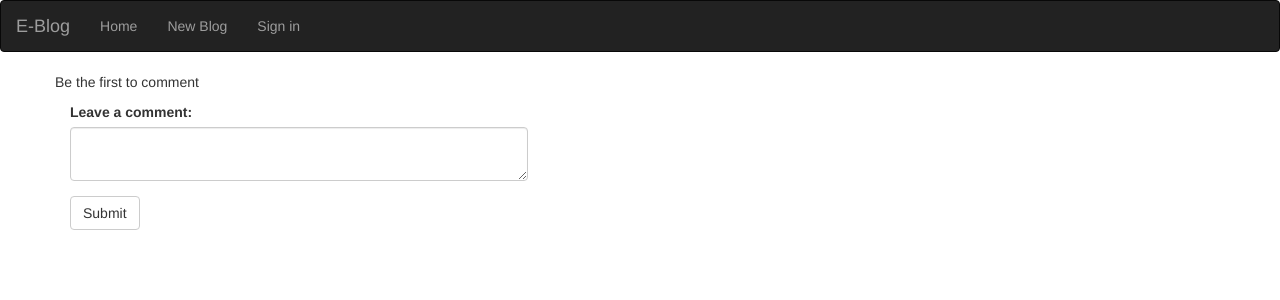
After one commit to paulinenanzala19/E-Blog, a Flask app: template app/templates/comment.html in a window 1280 px wide. The commit adds this page. Shown: the top 300 px of the page. Run offline with Flask 2, Linux system fonts and the light colour scheme; the template is opened without the code that fills it: values that come from a table or form of the project are taken from there, others are empty; some libraries are stand-ins or nearby versions.

Commit message:
adding a comment form

```diff
--- a/app/main/forms.py
+++ b/app/main/forms.py
@@ -11,3 +11,7 @@ class BlogForm(FlaskForm):
 class UpdateProfile(FlaskForm):
     bio = TextAreaField('Tell us about you.',validators = [InputRequired()])
     submit = SubmitField('Submit')
+
+class CommentForm(FlaskForm):
+    comment = TextAreaField('Leave a comment:',validators=[InputRequired()])
+    submit = SubmitField('Submit')
--- a/app/main/views.py
+++ b/app/main/views.py
@@ -1,9 +1,9 @@
 from flask import render_template,request,redirect,url_for
 from . import main
-from ..models import Blog,User,Upvote,Downvote
+from ..models import Blog,User,Upvote,Downvote,Comments
 from ..request import get_quotes
 from flask_login import login_required,current_user
-from .forms import BlogForm,UpdateProfile
+from .forms import BlogForm,UpdateProfile,CommentForm
 from .. import db,photos
 
 @main.route('/')
@@ -113,7 +113,7 @@ def dislikes(id):
     return redirect(url_for('main.index',id = id))
 
 
-@main.route('/comment/<int:pitch_id>', methods = ['POST','GET'])
+@main.route('/comment/<int:blog_id>', methods = ['POST','GET'])
 @login_required
 def comment(blog_id):
   comments = Comments.query.filter_by(blog_id=blog_id).all()
--- a/app/templates/blog.html
+++ b/app/templates/blog.html
@@ -7,7 +7,8 @@
             <hr>
             <p>{{blog.posts}}</p>
             <a href="{{url_for('main.likes',id=blog.id)}}"><i class="fa fa-thumbs-up"></i>{{blog.upvote.count()}}</a>  |
-            <a href="{{url_for('main.dislikes',id=blog.id)}}"><i class="fa fa-thumbs-down"></i>{{blog.downvote.count()}}</a>  |
+            <a href="{{url_for('main.dislikes',id=blog.id)}}"><i class="fa fa-thumbs-down"></i>{{blog.downvote.count()}}</a>
+            <a href="{{url_for('main.comment',blog_id=blog.id)}}"><i class="fas fa-comments" style="padding-left: 3%; cursor: pointer;"></i></a>  |
             <footer class="blockquote-footer text-center"> Posted by: ~~{{blog.user.username}}</footer>
 
             <br>
--- /dev/null
+++ b/app/templates/comment.html
@@ -0,0 +1,38 @@
+{% extends 'base.html'%}
+{% import 'bootstrap/wtf.html' as wtf %}
+
+{% block content %}
+    <div class="container" id="comments" >
+        <div class="row">
+
+            {% if comments %}
+                <div class="col-md-7" >
+                    <h3 class="text" id="coms">All comments for the post</h3>
+                    {% for comment in comments %}
+                        <div class="card w-90 mb-3" >
+                           <div class="card-body">
+                            <h5>{{comment.blog.title}}</h5>
+                             <p class="card-title">{{ comment.comment }}</p>
+                             <p class="card-text">--- {{comment.user.username}}</p>
+                           </div>
+                        </div>
+                    {% endfor %}
+                   </div>
+                   <div class="col-md-5  commentform" id="commentform">
+
+                        {{wtf.quick_form(form)}}
+                   </div>
+               </div>
+            {%else%}
+            <div class="card w-90 mb-3">
+                <div class="card-body">
+                  <p class="card-title">Be the first to comment</p>
+                </div>
+            </div>
+            <div class="col-md-5">
+                    {{wtf.quick_form(form)}}
+                </div>
+            {%endif%}
+    </div>
+
+{% endblock%}
--- a/app/templates/macros.html
+++ b/app/templates/macros.html
@@ -9,6 +9,7 @@
             <p>{{p.post | truncate(100)}}</p>
             <a href="{{url_for('main.likes',id=p.id)}}"><i class="fa fa-thumbs-up"></i>{{p.upvote.count()}}</a>  |
             <a href="{{url_for('main.dislikes',id=p.id)}}"><i class="fa fa-thumbs-down"></i>{{p.downvote.count()}}</a>
+            <a href="{{url_for('main.comment',blog_id=p.id)}}"><i class="fas fa-comments" style="padding-left: 3%; cursor: pointer;"></i>{{ p.comment.count()}}</a>
 
             <footer class="blockquote-footer text-center">~~ {{p.user.username}}</footer>
         </div>
```
